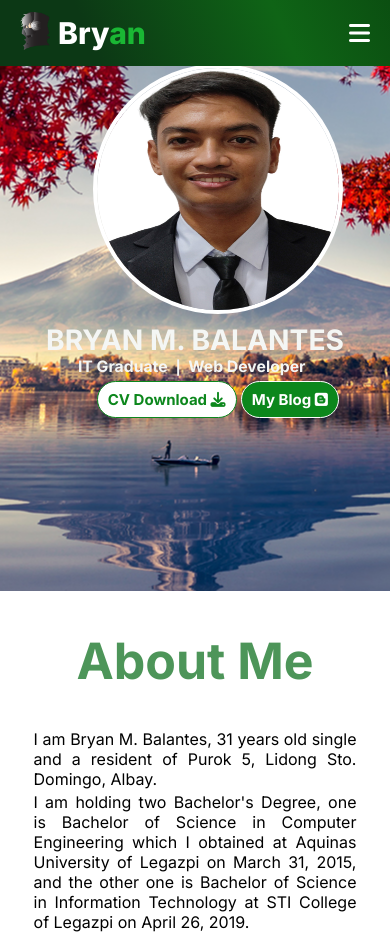
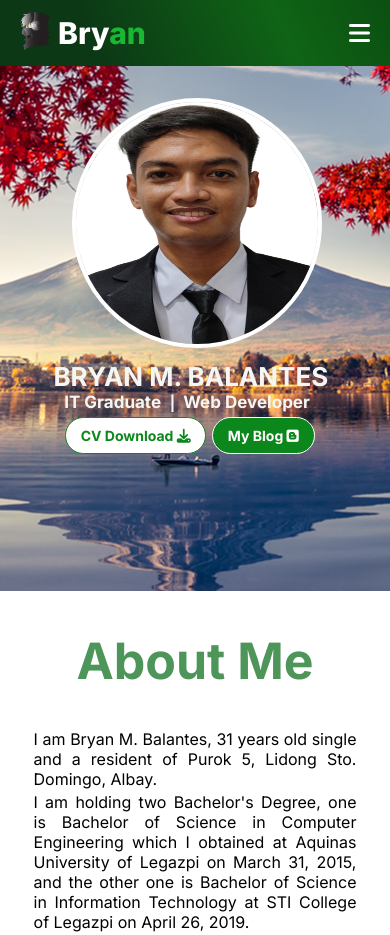
Before and after one commit to BryanBalantes/BryanBalantes.github.io, a plain HTML site: page p1-web-dev-portfolio/index.html in a window 390 px wide. Shown: the top 935 px of the page. Drawn offline with Linux system fonts and the light colour scheme.

Commit message:
Updates to my project

```diff
--- a/p1-web-dev-portfolio/style.css
+++ b/p1-web-dev-portfolio/style.css
@@ -128,7 +128,6 @@ body {
   cursor: pointer;
   font-size: 1.5rem;
   display: none;
-  /*para mawala yung hanburger menu*/
 }
 
 .open-menu {
@@ -151,7 +150,6 @@ body {
 }
 
 /* main */
-
 .main-container {
   width: 100%;
   min-height: 70vh;
@@ -205,16 +203,23 @@ body {
 }
 
 /* download button */
+.button-container {
+  margin-left: 18%;
+}
+
 .download-btn,
 .blog-btn {
   margin-top: 2%;
-  background-color: #fff;
   padding: 8px 10px;
   font-size: 15px;
   font-weight: 700;
   text-decoration: none;
+  border-radius: 50px;
+}
+
+.download-btn {
   border: 1px solid #0c871c;
-  border-radius: 50px;
+  background-color: #fff;
 }
 
 .download-btn:hover,
@@ -247,10 +252,6 @@ body {
   margin-top: 10%;
   margin-left: 5%;
   width: 90%;
-}
-
-.button-container {
-  margin-left: 18%;
 }
 
 /* skill */
@@ -487,9 +488,6 @@ li.myskills {
     padding: 9px 20px;
   }
 
-  /* .my-skills {
-    justify-content: space-evenly;
-  } */
 }
 
 @media only screen and (max-width: 1178px) {
@@ -512,18 +510,28 @@ li.myskills {
   }
 }
 
-@media only screen and (max-width: 700px) {
-  .profile-container {
-    display: block;
-  }
+@media only screen and (max-width: 754px) {
 
   .my-profile,
-  .button-container {
-    margin-left: 30%;
+  .profile-name {
+    margin: 15% 0 0 10px;
+  }
+}
+
+@media only screen and (max-width: 714px) {
+  .profile-name h1 {
+    font-size: 180%;
   }
 }
 
 @media only screen and (max-width: 697px) {
+  .profile-name h1 {
+    font-size: 170%;
+  }
+
+  .button-container {
+    margin-left: 15%;
+  }
 
   .container-contact {
     justify-content: space-between;
@@ -540,6 +548,90 @@ li.myskills {
 
   .contact-info {
     margin-right: 30px;
+  }
+}
+
+@media only screen and (max-width: 677px) {
+  .profile-name h1 {
+    font-size: 160%;
+  }
+
+  .button-container {
+    margin-left: 13%;
+  }
+
+  /* .profile-container {
+    display: block;
+  }
+
+  .my-profile,
+  .button-container {
+    margin-left: 30%;
+  } */
+  /* .profile-container {
+    display: block;
+    position: relative;
+    top: 10px;
+  }
+
+  .my-profile {
+    position: relative;
+    top: 15px;
+    left: 15px;
+    width: 250px;
+    height: 250px;
+  }
+
+  .profile-name {
+    font-size: 15px;
+  }
+
+  .my-profile,
+  .button-container {
+    margin-left: 20%;
+  }
+
+  .profile-name {
+    margin-right: 8%;
+  } */
+}
+
+@media only screen and (max-width: 655px) {
+  .profile-name h1 {
+    font-size: 150%;
+  }
+
+  .profile-name h3 {
+    font-size: 95%;
+  }
+
+  .button-container {
+    margin-left: 10%;
+  }
+}
+
+@media only screen and (max-width: 634px) {
+  .profile-name h1 {
+    font-size: 140%;
+  }
+
+  .profile-name h3 {
+    font-size: 85%;
+  }
+
+  .button-container {
+    margin-left: 8%;
+  }
+}
+
+@media only screen and (max-width: 613px) {
+  .profile-name h1 {
+    font-size: 130%;
+    text-align: center;
+  }
+
+  .button-container {
+    margin-left: 5%;
   }
 }
 
@@ -580,6 +672,39 @@ li.myskills {
     right: 0;
   }
 
+  .profile-container {
+    display: block;
+    position: relative;
+    top: 10px;
+  }
+
+  .my-profile {
+    margin-top: 20%;
+    margin-left: 25%;
+  }
+
+  .profile-name {
+    position: relative;
+    bottom: 50px;
+  }
+
+  .profile-name h1 {
+    font-size: 130%;
+    text-align: center;
+  }
+
+  .button-container {
+    position: relative;
+    margin-left: 25%;
+  }
+
+  .download-btn,
+  .blog-btn {
+    margin-top: 2%;
+    padding: 3% 5%;
+    font-size: 14px;
+  }
+
   .aboutme-skill-container {
     display: block;
   }
@@ -592,6 +717,7 @@ li.myskills {
 
   .container-contact {
     display: block;
+    margin-left: 5%;
   }
 
   .contact-info {
@@ -608,39 +734,75 @@ li.myskills {
     padding: 10px 0;
     margin-left: 20%;
   }
-
 }
 
-@media only screen and (max-width: 481px) {
+/* @media only screen and (max-width: 601px) {
+  .button-container {
+    position: relative;
+    margin-left: 25%;
+  }
+} */
+
+@media only screen and (max-width: 590px) {
+  .button-container {
+    margin-left: 24%;
+  }
+
+  .container-contact {
+    margin-left: 5%;
+  }
+}
+
+@media only screen and (max-width: 586px) {
+  .container-contact {
+    margin-left: 4%;
+  }
+}
+
+@media only screen and (max-width: 573px) {
+  .container-contact {
+    margin-right: 15%;
+  }
+}
+
+@media only screen and (max-width: 501px) {
   .profile-container {
-    display: block;
-    position: relative;
     top: 10px;
   }
 
   .my-profile {
-    position: relative;
-    top: 15px;
-    left: 15px;
-    width: 250px;
-    height: 250px;
-  }
-
-  .profile-name {
-    font-size: 15px;
-  }
-
-  .my-profile,
-  .button-container {
+    margin-top: 20%;
     margin-left: 20%;
   }
 
   .profile-name {
-    margin-right: 8%;
+    bottom: 50px;
+    margin-left: 3%;
+  }
+
+  .profile-name h1 {
+    font-size: 130%;
+    text-align: center;
+  }
+
+  .button-container {
+    margin-left: 22%;
+  }
+
+  .container-contact {
+    margin-right: 30%;
+  }
+
+  .contact-info {
+    left: 180px;
   }
 }
 
 @media only screen and (max-width: 480px) {
+  .profile-container {
+    right: 10px;
+  }
+
   .container-project {
     display: grid;
     grid-template-columns: 1fr;
@@ -657,4 +819,151 @@ li.myskills {
     text-align: center;
     font-size: 15px;
   }
+
+  .container-contact {
+    margin-right: 35%;
+  }
+
+  .contact-info {
+    left: 170px;
+  }
 }
+
+@media only screen and (max-width: 459px) {
+  .profile-container {
+    right: 15px;
+  }
+
+  .container-contact {
+    margin-right: 55%;
+  }
+
+  .contact-info {
+    left: 165px;
+  }
+}
+
+@media only screen and (max-width: 444px) {
+  .profile-container {
+    right: 20px;
+  }
+
+  .container-contact {
+    margin-right: 65%;
+  }
+
+  .contact-info {
+    left: 160px;
+  }
+}
+
+@media only screen and (max-width: 429px) {
+  .profile-container {
+    top: 20px;
+  }
+
+  .my-profile {
+    position: relative;
+    left: 25px;
+    height: 250px;
+    width: 250px;
+  }
+
+  .profile-name {
+    left: 20px;
+  }
+
+  .button-container {
+    margin-left: 18%;
+  }
+
+  .container-contact {
+    margin-left: 25px;
+  }
+
+  .contact-info {
+    left: 170px;
+  }
+}
+
+@media only screen and (max-width: 401px) {
+  .profile-container {
+    right: 30px;
+  }
+
+  .button-container {
+    right: 20px;
+  }
+}
+
+@media only screen and (max-width: 394px) {
+  .my-profile {
+    left: 24px;
+  }
+
+  .button-container {
+    margin-left: 22%;
+  }
+
+  .container-contact {
+    margin-right: 75%;
+  }
+
+  .contact-info {
+    left: 160px;
+  }
+}
+
+@media only screen and (max-width: 376px) {
+  .my-profile {
+    left: 20px;
+  }
+
+  .button-container {
+    margin-left: 20%;
+  }
+
+  .container-contact {
+    margin-right: 90%;
+  }
+
+  .contact-info {
+    left: 160px;
+  }
+}
+
+@media only screen and (max-width: 360px) {
+  .my-profile {
+    left: 15px;
+  }
+
+  .container-contact {
+    margin-left: 15px;
+  }
+
+  .contact-info {
+    left: 160px;
+  }
+}
+
+@media only screen and (max-width: 321px) {
+  .my-profile {
+    left: 2px;
+  }
+
+  .button-container {
+    margin-left: 16%;
+  }
+
+  .container-contact {
+    margin-left: 1px;
+  }
+
+  .contact-info {
+    left: 160px;
+  }
+
+  #contact-text {
+    font-size: 40px;
+  }
+}
```
